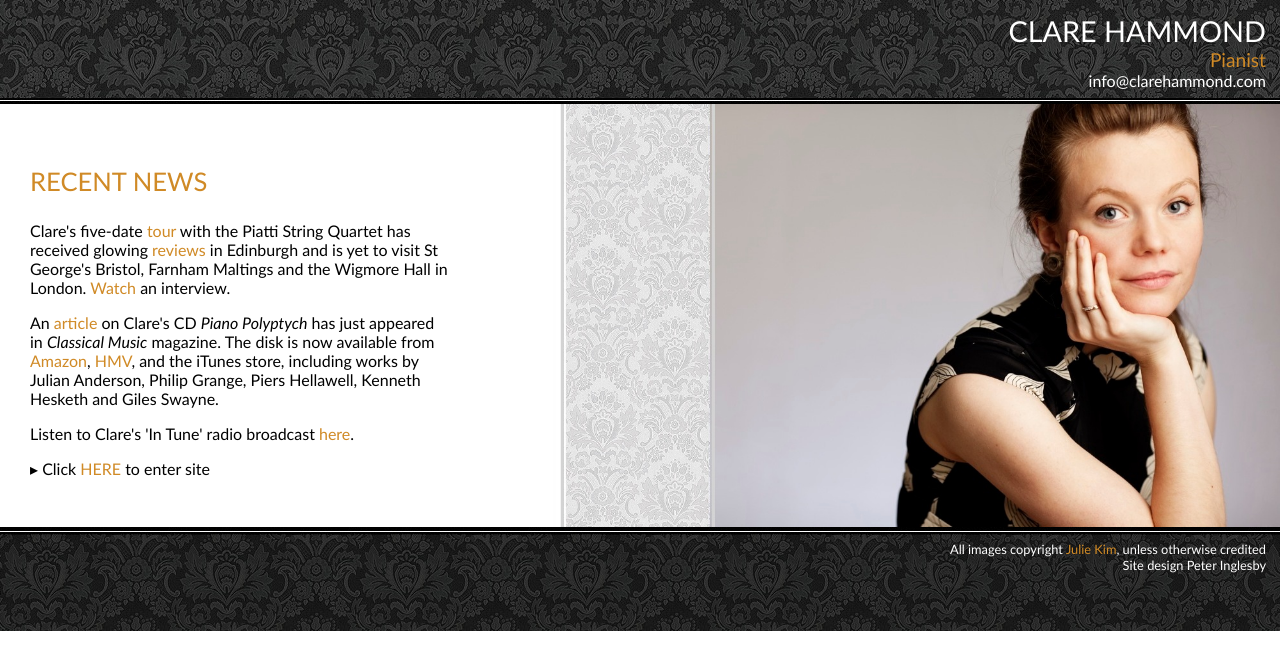
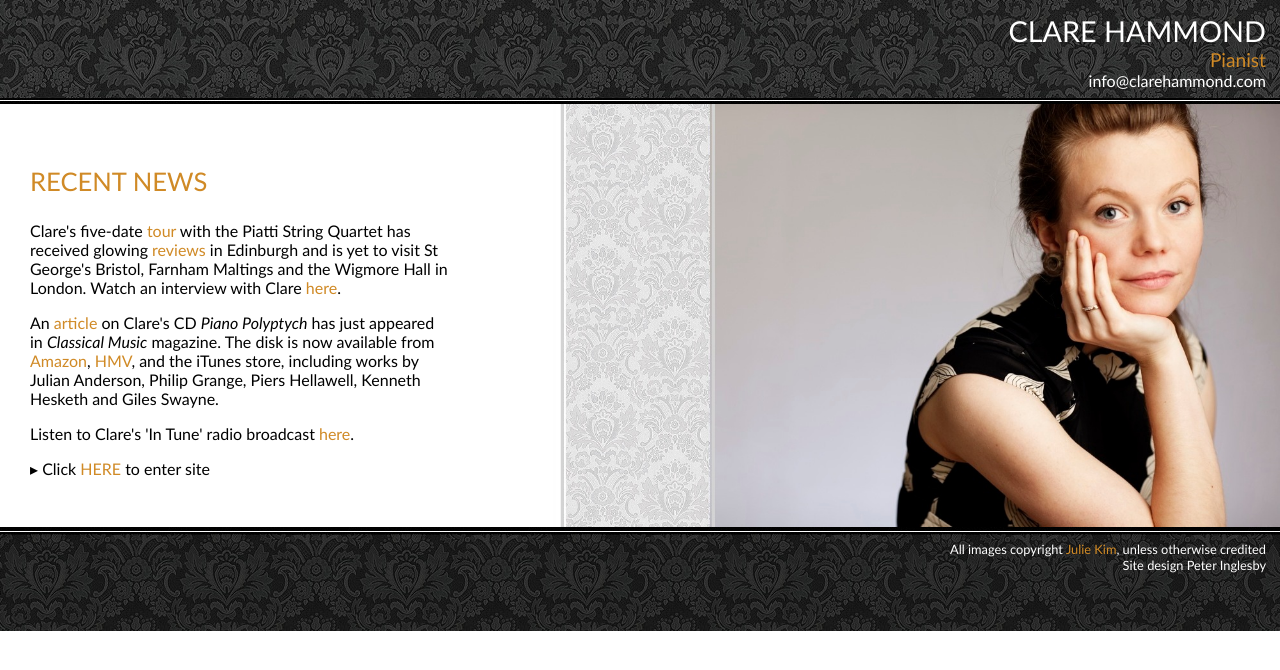
Before and after one commit to hammonc/clarehammond.com, a Jekyll site: the page built from index.html, in a window 1280 px wide. Shown: the top 670 px of the page. Built offline with Jekyll 4.4.1, drawn with Linux system fonts in a browser that asks for light colours.

Commit message:
index update

```diff
--- a/index.html
+++ b/index.html
@@ -7,8 +7,8 @@ layout: with-header-and-footer
 </div>
 <div id="news">
   <h3 class="page-heading">RECENT NEWS</h3>
-<p>Clare's five-date <a href="http://www.fctr.co.uk/futureclassics/index.html"target="_blank">tour</a> with the Piatti String Quartet has received glowing <a href="http://www.heraldscotland.com/classical/reviews/piatti-quartetclare-hammond-queens-hall-edinburgh.16881545" target="_blank">reviews</a> in Edinburgh and is yet to visit St George's Bristol, Farnham Maltings and the Wigmore Hall in London. <a href="interview.html" class="popupwindow"
-    rel="height:750,width:550,scrollbars:1,status:1,resizable:0">Watch</a> an interview.</p>
+<p>Clare's five-date <a href="http://www.fctr.co.uk/futureclassics/index.html"target="_blank">tour</a> with the Piatti String Quartet has received glowing <a href="http://www.heraldscotland.com/classical/reviews/piatti-quartetclare-hammond-queens-hall-edinburgh.16881545" target="_blank">reviews</a> in Edinburgh and is yet to visit St George's Bristol, Farnham Maltings and the Wigmore Hall in London. Watch an interview with Clare <a href="interview.html" class="popupwindow"
+    rel="height:750,width:550,scrollbars:1,status:1,resizable:0">here</a>.</p>
 
 <p>An <a href="resources/article.jpg" target="_blank">article</a> on Clare's CD <em>Piano Polyptych</em> has just appeared in <em>Classical Music</em> magazine. The disk is now available from <a href="http://www.amazon.co.uk/Piano-Polyptych-Julian-Anderson-Hellawell/dp/B006JFZU3W" target="_blank">Amazon</a>, <a href="http://hmv.com/hmvweb/displayProductDetails.do?sku=321875" target="_blank">HMV</a>, and the iTunes store, including works by Julian Anderson, Philip Grange, Piers Hellawell, Kenneth Hesketh and Giles Swayne.</p>
 
```
